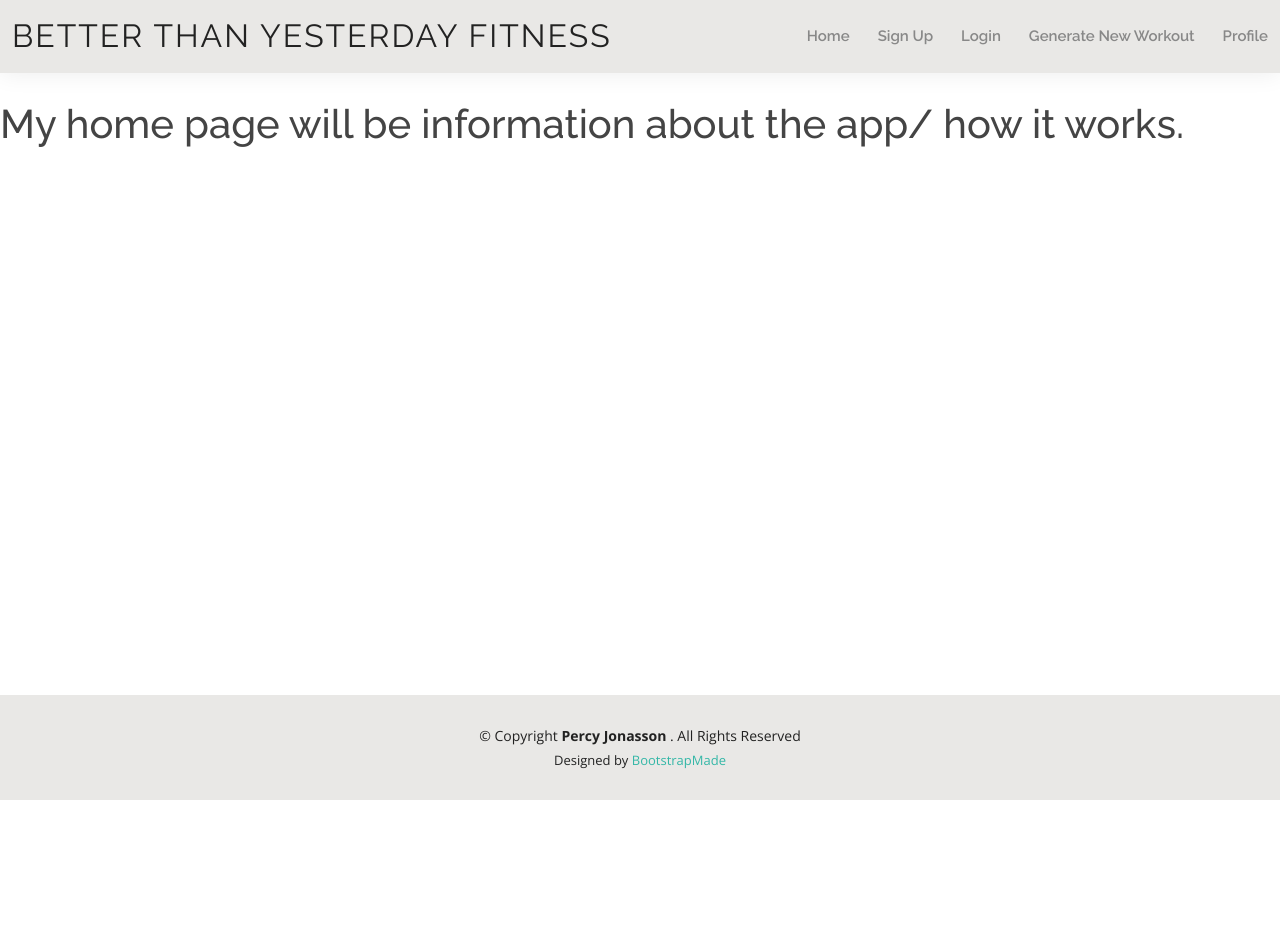
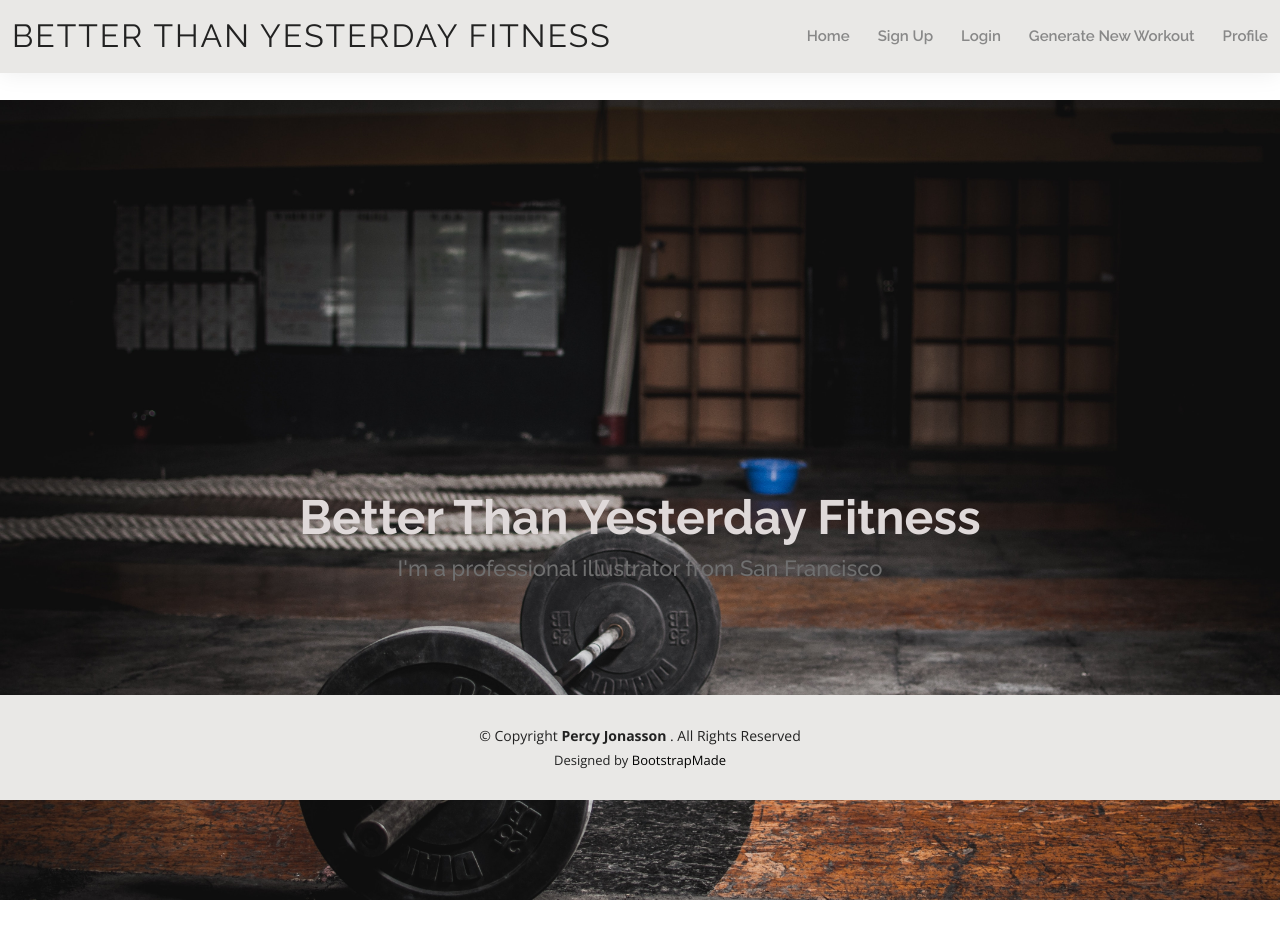
Before and after one commit to pjonasson/capstone_project_frontend, a Vue app: page / in a window 1280 px wide. Shown: the top 938 px of the page. Before the commit the page ends 800 px from the top, so only its background shows below. Built offline with nearby package versions, Linux system fonts and the light colour scheme.

Commit message:
Changed Navbar hover bar color

```diff
--- a/public/assets/css/style.css
+++ b/public/assets/css/style.css
@@ -19,7 +19,7 @@ a {
 }
 
 a:hover {
-  color: #51cdbe;
+  color: #49cbbb;
   text-decoration: none;
 }
 
@@ -210,7 +210,7 @@ h6 {
   height: 2px;
   bottom: -5px;
   left: 0;
-  background-color: #34b7a7;
+  background-color: #b73434;
   visibility: hidden;
   width: 0px;
   transition: all 0.3s ease-in-out 0s;
@@ -405,7 +405,7 @@ h6 {
   font-size: 48px;
   font-weight: 700;
   line-height: 56px;
-  color: #222222;
+  color: #dfd9d9;
 }
 #hero h2 {
   color: #6f6f6f;
@@ -1140,7 +1140,7 @@ section {
   font-size: 13px;
 }
 #footer .credits a {
-  color: #34b7a7;
+  color: #020202;
 }
 #app {
   padding-top: 100px;
--- a/src/App.vue
+++ b/src/App.vue
@@ -5,7 +5,7 @@
         <h1 class="logo me-auto me-lg-0"><a href="index.html">Better Than Yesterday Fitness</a></h1>
         <nav id="navbar" class="navbar order-last order-lg-0">
           <ul>
-            <li><a href="index.html">Home</a></li>
+            <li><a href="/">Home</a></li>
             <li><a href="/signup">Sign Up</a></li>
             <li><a href="/login">Login</a></li>
             <li><a href="/generate_workout">Generate New Workout</a></li>
--- a/src/views/Home.vue
+++ b/src/views/Home.vue
@@ -1,6 +1,11 @@
 <template>
   <div class="app">
-    <h1>My home page will be information about the app/ how it works.</h1>
+    <section id="hero" class="d-flex align-items-center">
+      <div class="container d-flex flex-column align-items-center" data-aos="zoom-in" data-aos-delay="100">
+        <h1>Better Than Yesterday Fitness</h1>
+        <h2>I'm a professional illustrator from San Francisco</h2>
+      </div>
+    </section>
   </div>
 </template>
 
```
Also changed, not shown: public/assets/img/hero-bg.jpg, public/assets/img/hero-bg2.jpg (added).
